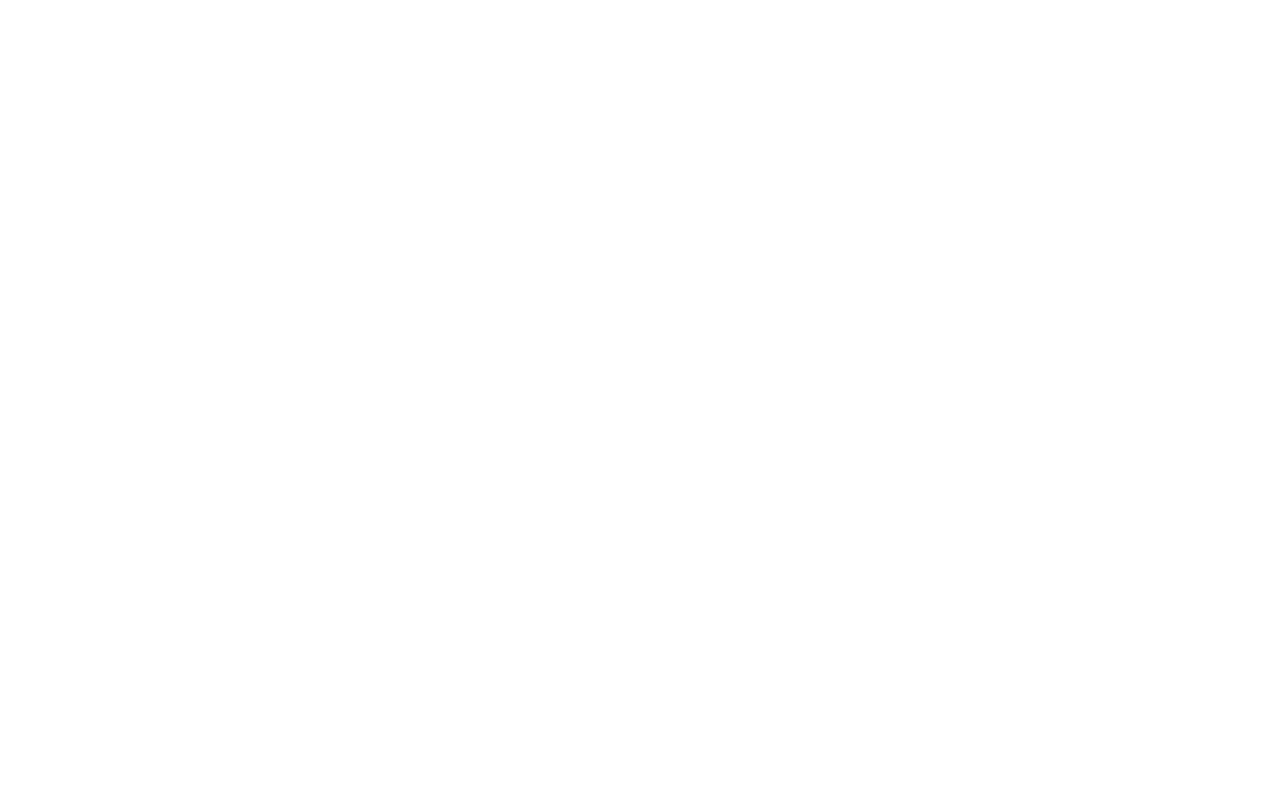
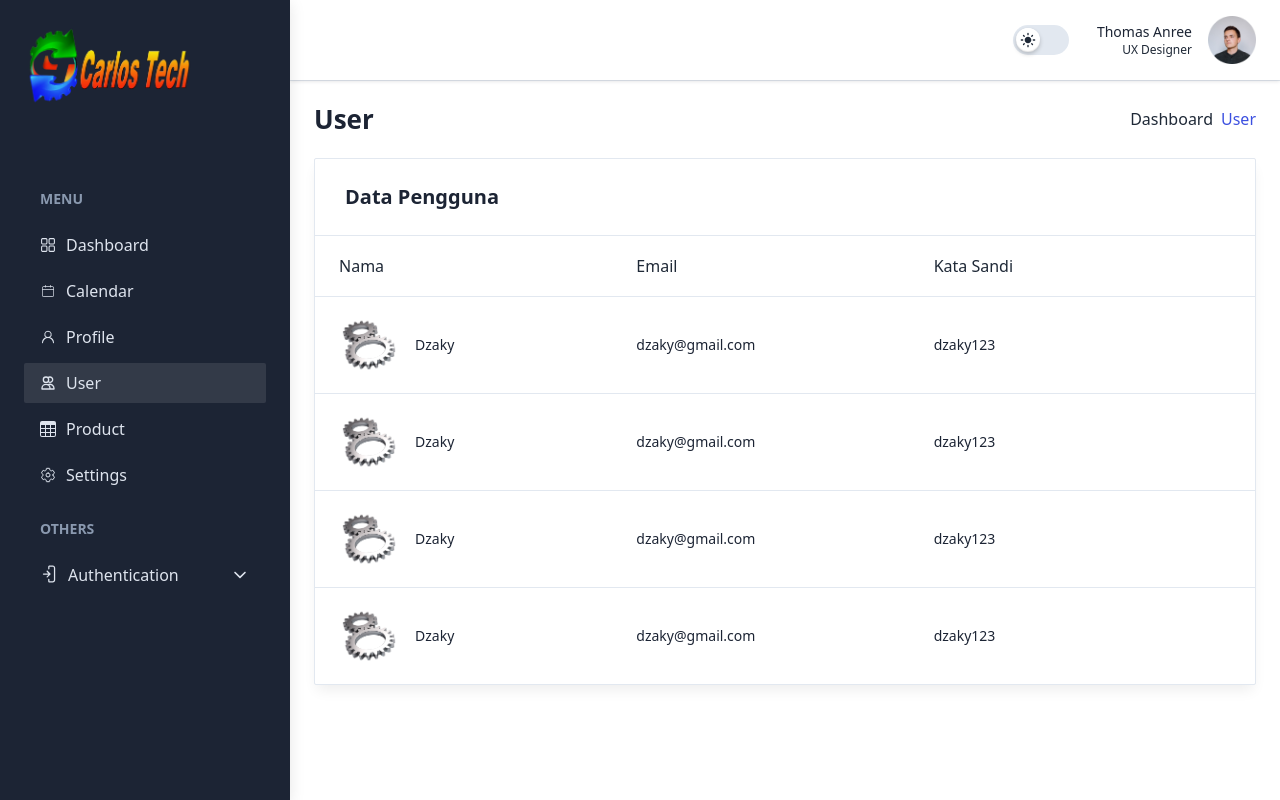
Before and after one commit to dzakyzein/carlostech, a React (Vite) app: page /admin/user in a window 1280 px wide. Before the commit this address had no page. Built offline with nearby package versions, Linux system fonts and the light colour scheme.

Commit message:
menambahkan halaman user pada admin

```diff
--- a/src/App.jsx
+++ b/src/App.jsx
@@ -20,6 +20,7 @@
 import Profile from './Pages/Adminpage/pages/Profile';
 import Settings from './Pages/Adminpage/pages/Settings';
 import Product from './Pages/Adminpage/pages/Product';
+import User from './Pages/Adminpage/pages/User';
 
 const App = () => {
   const [loading, setLoading] = useState(true);
@@ -76,6 +77,15 @@
         }
       />
       <Route
+        path='/admin/user'
+        element={
+          <>
+            <PageTitle title='Carlos Tech Admin | User' />
+            <User />
+          </>
+        }
+      />
+      <Route
         path='/admin/product'
         element={
           <>
--- a/src/Components/Navbar.jsx
+++ b/src/Components/Navbar.jsx
@@ -59,7 +59,7 @@
       </div>
       <div className='navbar-end'>
         <Link className='btn btn-ghost mr-3' to='/register'>
-          Sign in
+          Sign up
         </Link>
         <Link className='btn btn-ghost' to='/login'>
           Log in
--- a/src/Pages/Adminpage/components/Sidebar/index.jsx
+++ b/src/Pages/Adminpage/components/Sidebar/index.jsx
@@ -10,6 +10,7 @@
 import { GoPerson } from 'react-icons/go';
 import { BsTable } from 'react-icons/bs';
 import { IoSettingsOutline } from 'react-icons/io5';
+import { HiOutlineUsers } from 'react-icons/hi';
 
 const Sidebar = ({ sidebarOpen, setSidebarOpen }) => {
   const location = useLocation();
@@ -158,8 +159,18 @@
                   Profile
                 </NavLink>
               </li>
-              {/* <!-- Menu Item Profile --> */}
-
+              {/* <!-- Menu Item User --> */}
+              <li>
+                <NavLink
+                  to='/admin/user'
+                  className={`group relative flex items-center gap-2.5 rounded-sm py-2 px-4 font-medium text-bodydark1 duration-300 ease-in-out hover:bg-graydark dark:hover:bg-meta-4 ${
+                    pathname.includes('user') && 'bg-graydark dark:bg-meta-4'
+                  }`}
+                >
+                  <HiOutlineUsers />
+                  User
+                </NavLink>
+              </li>
               {/* <!-- Menu Item Product --> */}
               <li>
                 <NavLink
--- a/src/Pages/Adminpage/components/Tables/TableOne.jsx
+++ b/src/Pages/Adminpage/components/Tables/TableOne.jsx
@@ -1,13 +1,9 @@
 /* eslint-disable no-unused-vars */
-import { Product } from '../../types/product';
-import ProductOne from '../../images/product/product-01.png';
-import ProductTwo from '../../images/product/product-02.png';
-import ProductThree from '../../images/product/product-03.png';
-import ProductFour from '../../images/product/product-04.png';
+import Gear from '../../../../assets/gear.png';
 
 const productData = [
   {
-    image: ProductOne,
+    image: Gear,
     name: 'Rasio Motor',
     phone: '+62 812-0718-7465',
     address: 'Jl. Joko Tingkir no. 51',
@@ -17,7 +13,7 @@
     status: 'Lunas',
   },
   {
-    image: ProductTwo,
+    image: Gear,
     name: 'Sparepart Pabrik',
     phone: '+62 812-0718-7465',
     address: 'Jl. Joko Tingkir no. 51',
@@ -27,7 +23,7 @@
     status: 'Belum lunas',
   },
   {
-    image: ProductThree,
+    image: Gear,
     name: 'Rasio Mobil',
     phone: '+62 812-0718-7465',
     address: 'Jl. Joko Tingkir no. 51',
@@ -37,7 +33,7 @@
     status: 'Belum lunas',
   },
   {
-    image: ProductFour,
+    image: Gear,
     name: 'Alat Berat',
     phone: '+62 812-0718-7465',
     address: 'Jl. Joko Tingkir no. 51',
--- /dev/null
+++ b/src/Pages/Adminpage/components/Users/User.jsx
@@ -0,0 +1,79 @@
+/* eslint-disable no-unused-vars */
+import Gear from '../../../../assets/gear.png';
+
+const userData = [
+  {
+    image: Gear,
+    name: 'Dzaky',
+    email: 'dzaky@gmail.com',
+    password: 'dzaky123',
+  },
+  {
+    image: Gear,
+    name: 'Dzaky',
+    email: 'dzaky@gmail.com',
+    password: 'dzaky123',
+  },
+  {
+    image: Gear,
+    name: 'Dzaky',
+    email: 'dzaky@gmail.com',
+    password: 'dzaky123',
+  },
+  {
+    image: Gear,
+    name: 'Dzaky',
+    email: 'dzaky@gmail.com',
+    password: 'dzaky123',
+  },
+];
+
+const User = () => {
+  return (
+    <div className='rounded-sm border border-stroke bg-white shadow-default dark:border-strokedark dark:bg-boxdark'>
+      <div className='py-6 px-4 md:px-6 xl:px-7.5'>
+        <h4 className='text-xl font-semibold text-black dark:text-white'>
+          Data Pengguna
+        </h4>
+      </div>
+
+      <div className='grid grid-cols-6 border-t border-stroke py-4.5 px-4 dark:border-strokedark md:px-6 2xl:px-7.5'>
+        <div className='col-span-2 flex items-center'>
+          <p className='font-medium'>Nama</p>
+        </div>
+        <div className='col-span-2 hidden items-center md:flex'>
+          <p className='font-medium'>Email</p>
+        </div>
+        <div className='col-span-2 flex items-center'>
+          <p className='font-medium'>Kata Sandi</p>
+        </div>
+      </div>
+
+      {userData.map((user, key) => (
+        <div
+          className='grid grid-cols-6 border-t border-stroke py-4.5 px-4 dark:border-strokedark md:px-6 2xl:px-7.5'
+          key={key}
+        >
+          <div className='col-span-2 flex items-center'>
+            <div className='flex flex-col gap-4 md:flex-row md:items-center'>
+              <div className='w-15 rounded-md'>
+                <img src={user.image} alt='user' />
+              </div>
+              <p className='text-sm text-black dark:text-white'>{user.name}</p>
+            </div>
+          </div>
+          <div className='col-span-2 hidden items-center md:flex'>
+            <p className='text-sm text-black dark:text-white'>{user.email}</p>
+          </div>
+          <div className='col-span-2 flex items-center'>
+            <p className='text-sm text-black dark:text-white'>
+              {user.password}
+            </p>
+          </div>
+        </div>
+      ))}
+    </div>
+  );
+};
+
+export default User;
--- a/src/Pages/Adminpage/pages/Product.jsx
+++ b/src/Pages/Adminpage/pages/Product.jsx
@@ -1,6 +1,6 @@
 import Breadcrumb from '../components/Breadcrumbs/Breadcrumb';
 import TableThree from '../components/Tables/TableThree';
-import TableTwo from '../components/Tables/TableOne';
+import TableOne from '../components/Tables/TableOne';
 import DefaultLayout from '../layout/DefaultLayout';
 
 const Product = () => {
@@ -9,7 +9,7 @@
       <Breadcrumb pageName='Product' />
 
       <div className='flex flex-col gap-10'>
-        <TableTwo />
+        <TableOne />
         <TableThree />
       </div>
     </DefaultLayout>
--- /dev/null
+++ b/src/Pages/Adminpage/pages/User.jsx
@@ -0,0 +1,17 @@
+import Breadcrumb from '../components/Breadcrumbs/Breadcrumb';
+import UserData from '../components/Users/User';
+import DefaultLayout from '../layout/DefaultLayout';
+
+const User = () => {
+  return (
+    <DefaultLayout>
+      <Breadcrumb pageName='User' />
+
+      <div className='flex flex-col gap-10'>
+        <UserData />
+      </div>
+    </DefaultLayout>
+  );
+};
+
+export default User;
--- a/src/Pages/Signuppage/Register.jsx
+++ b/src/Pages/Signuppage/Register.jsx
@@ -19,6 +19,22 @@
               Create an account
             </h1>
             <form className='space-y-4 md:space-y-6' action='#'>
+              <div>
+                <label
+                  htmlFor='name'
+                  className='block mb-2 text-sm font-medium text-gray-900 dark:text-white'
+                >
+                  Name
+                </label>
+                <input
+                  type='name'
+                  name='name'
+                  id='name'
+                  className='bg-gray-50 border border-gray-300 text-gray-900 sm:text-sm rounded-lg focus:ring-primary-600 focus:border-primary-600 block w-full p-2.5 dark:bg-gray-700 dark:border-gray-600 dark:placeholder-gray-400 dark:text-white dark:focus:ring-blue-500 dark:focus:border-blue-500'
+                  placeholder='John Doe'
+                  required
+                />
+              </div>
               <div>
                 <label
                   htmlFor='email'
```
Also changed, not shown: src/Pages/Landingpage/Intro.jsx (+32 -25 lines).
